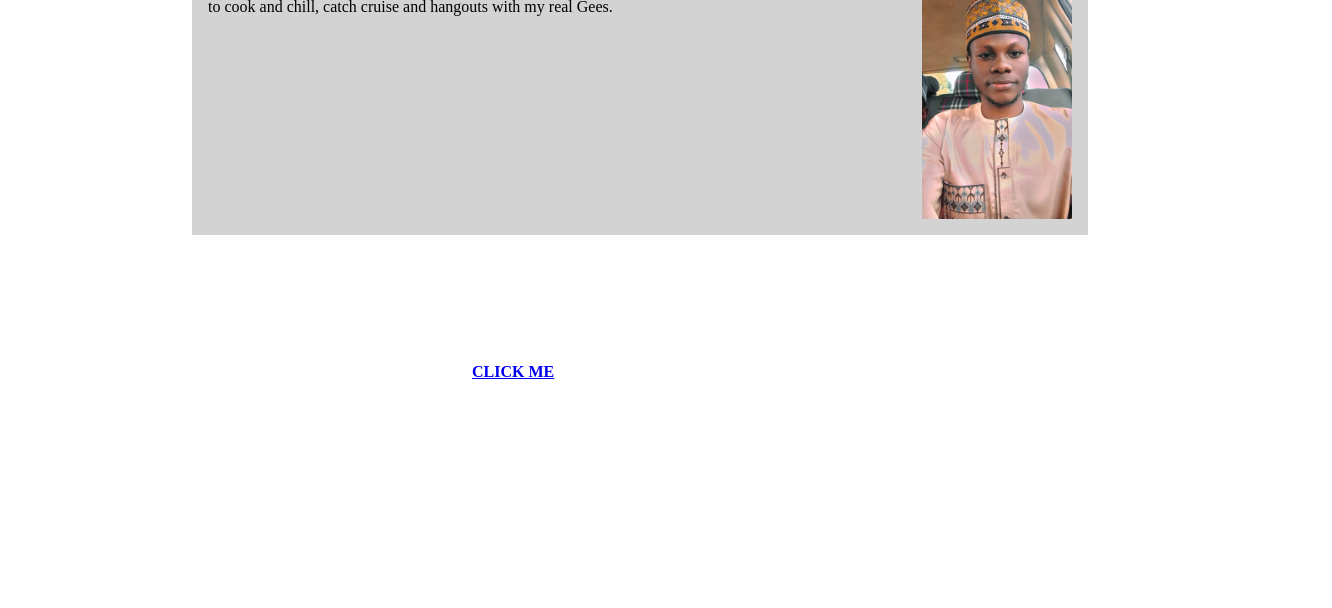
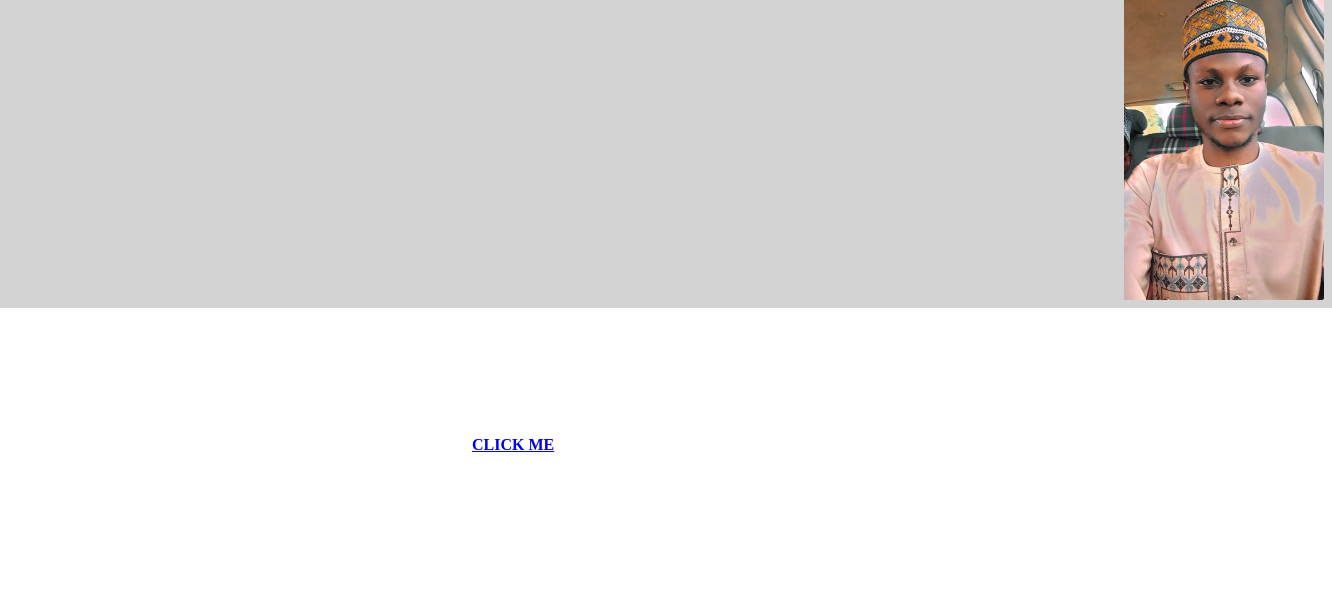
Before and after one commit to LrdTeejay/Portfolio-, a plain HTML site: page index.html in a window 1280 px wide. Shown: the part 192-800 px from the top of the page, 1332 px wide, since content can reach past the window. Drawn offline with Linux system fonts and the light colour scheme.

Commit message:
Update style.css

```diff
--- a/style.css
+++ b/style.css
@@ -2,10 +2,11 @@
     margin: 0;
 }
 #Portfolio{
-    margin: 10% 15%;
+    margin: 10% auto;
     background-color: lightgray;
-    padding: 1em;
+    padding: .5em;
     display: flex;
+    width: max-content;
 }
 b{
     font-size: 1.5em;
@@ -15,7 +16,7 @@ p{
     margin-right: .5em;
 }
 img{
-    max-width: 150px;
+    max-width: 200px;
 
 }
 button{
```
